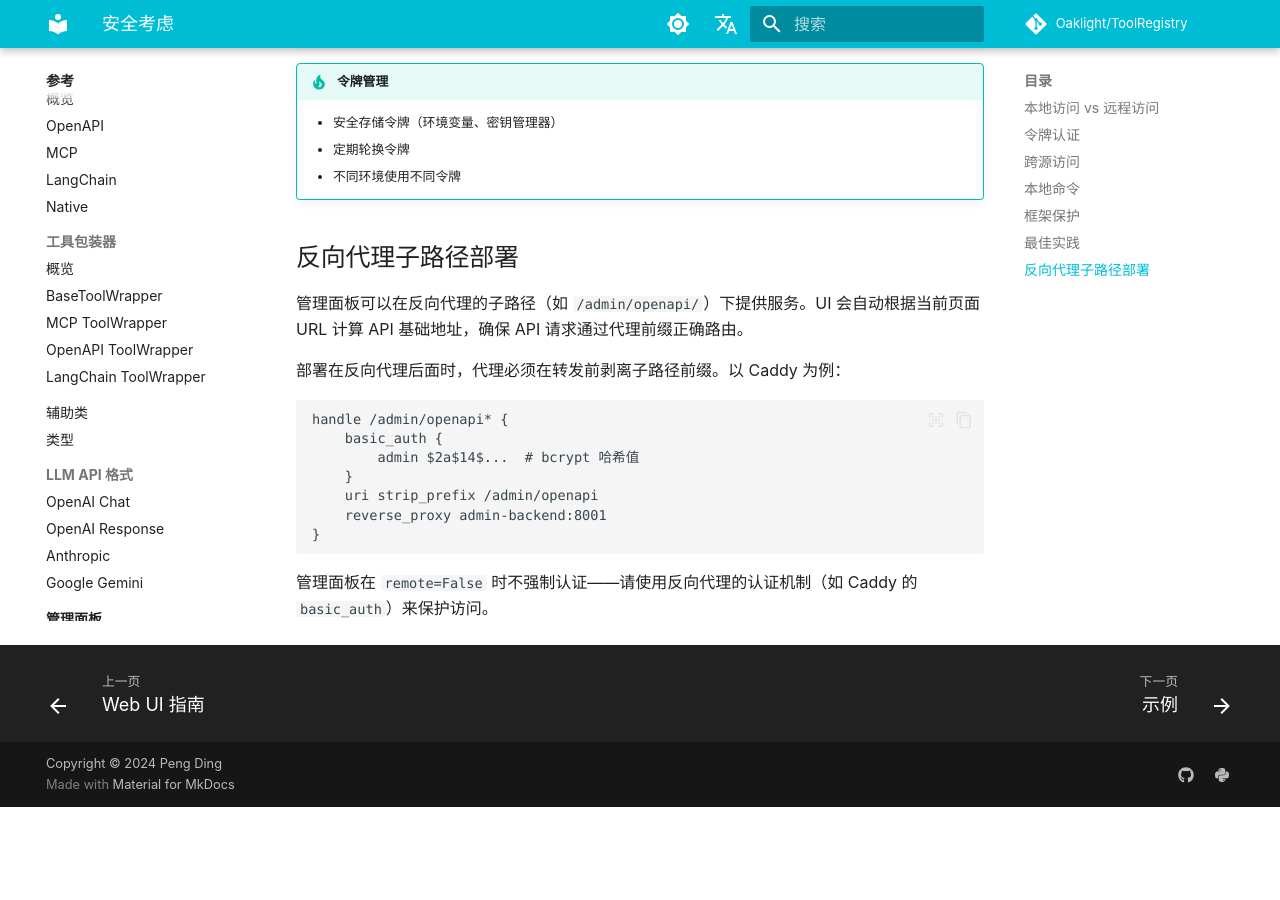
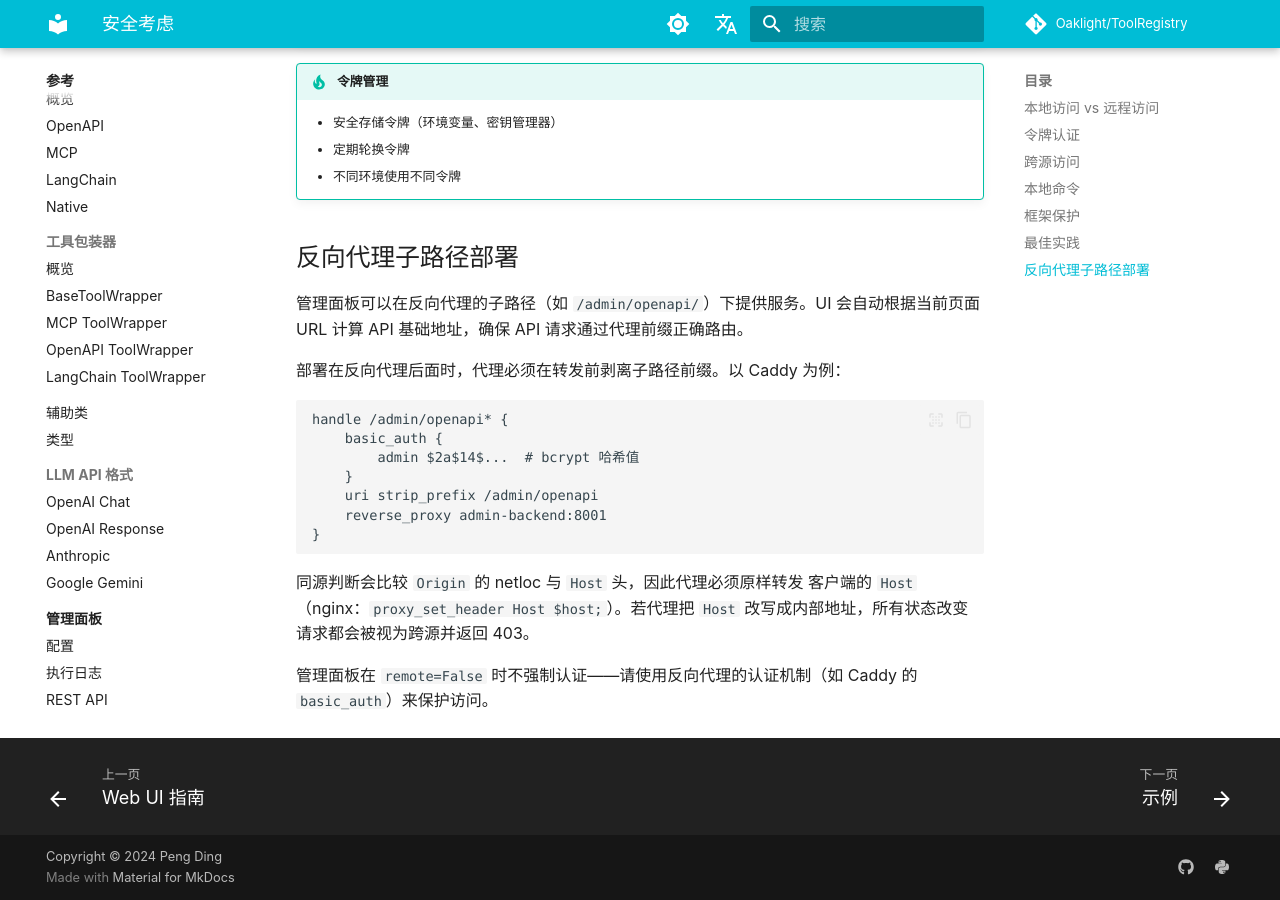
Before and after one commit to Oaklight/ToolRegistry, an MkDocs documentation site: the page built from docs/admin/security.md, in a window 1280 px wide and 900 px high, scrolled down 1819 px. Built offline with MkDocs 1.6.1 and Material for MkDocs 9.7.7, drawn with Linux system fonts in a browser that asks for light colours; some web fonts are replaced; comment, search, counter and statistics services are not loaded; before the commit the page ends 2626 px from its top, so only the background shows below that.

Commit message:
docs: 说明状态改变请求对 Host 头的要求

````diff
--- a/docs/admin/security.md
+++ b/docs/admin/security.md
@@ -81,4 +81,8 @@
 }
 ```
 
+同源判断会比较 `Origin` 的 netloc 与 `Host` 头，因此代理必须原样转发
+客户端的 `Host`（nginx：`proxy_set_header Host $host;`）。若代理把 `Host`
+改写成内部地址，所有状态改变请求都会被视为跨源并返回 403。
+
 管理面板在 `remote=False` 时不强制认证——请使用反向代理的认证机制（如 Caddy 的 `basic_auth`）来保护访问。
````
